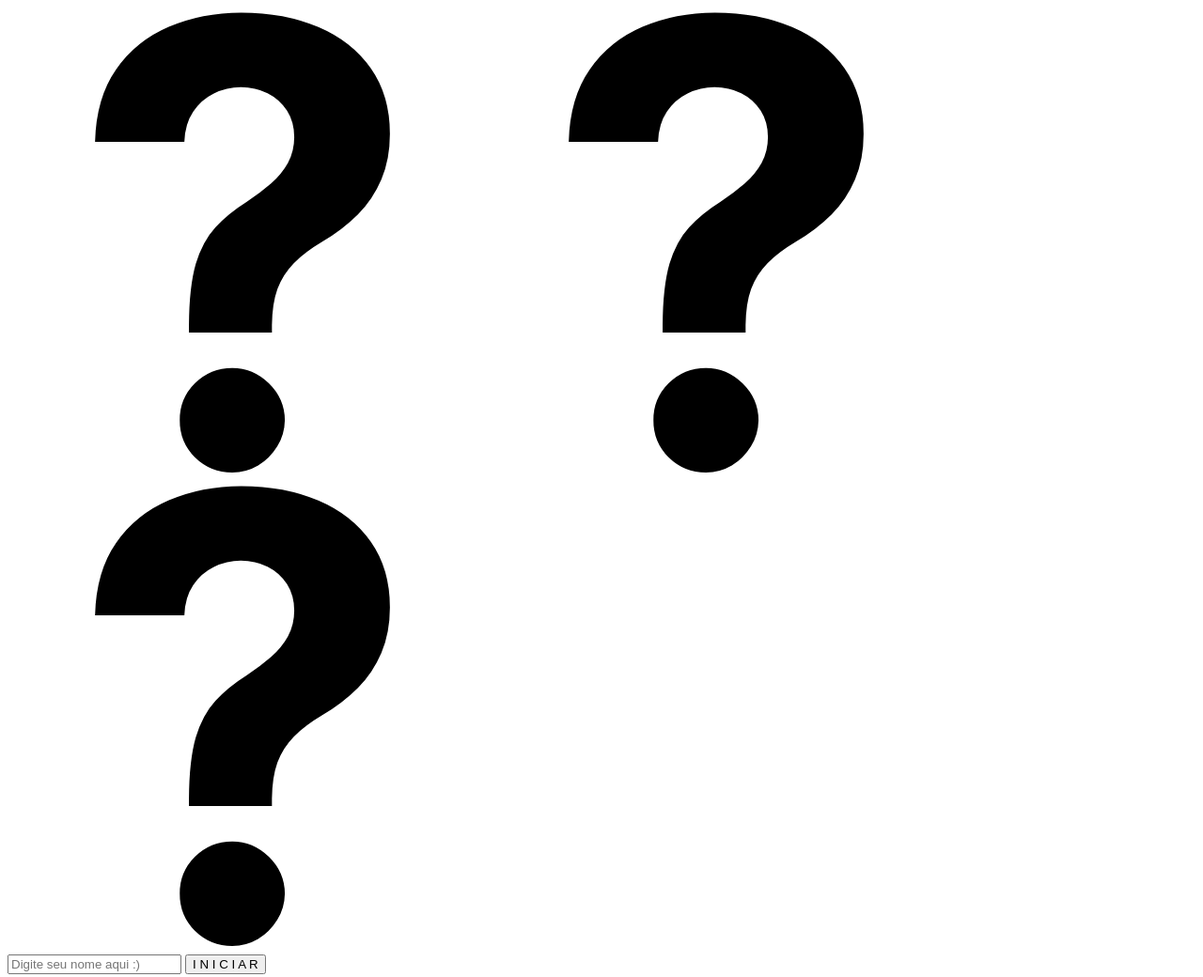
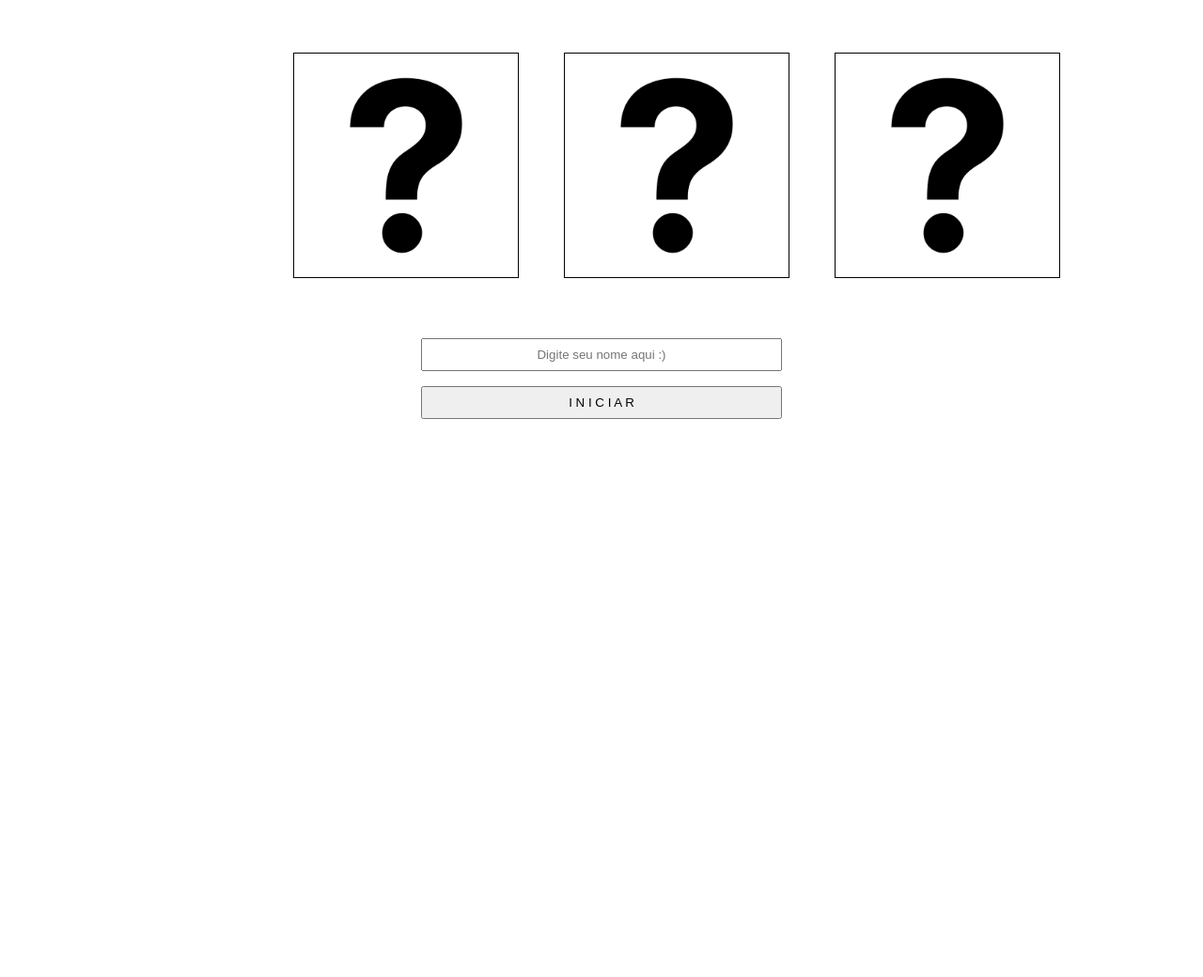
Before and after one commit to DeboraAlmeida/jogoTEx, a plain HTML site: page index.html in a window 1280 px wide. Shown: the top 1040 px of the page at 94% size. After the commit the page ends 800 px from the top, so only its background shows below. Drawn offline with Linux system fonts and the light colour scheme.

Commit message:
Added css à #telaInicial

```diff
--- a/index.html
+++ b/index.html
@@ -4,6 +4,7 @@
     <meta charset="UTF-8">
     <meta http-equiv="X-UA-Compatible" content="IE=edge">
     <meta name="viewport" content="width=device-width, initial-scale=1.0">
+    <link rel="stylesheet" href="/src/css/styles.css">
     <title>Play Now!!!</title>
 </head>
 <body>
@@ -11,19 +12,19 @@
     <main>
         <div>
             <!-- Tela Inicial -->
-            <div id="telaInicial">
-                <div>
-                    <img src="./images/question.png" alt="question">
-                    <img src="./images/question.png" alt="question">
-                    <img src="./images/question.png" alt="question">
+            <div class="container" id="telaInicial">
+                <div class="box__img">
+                    <img class="img--question" src="./images/question.png" alt="question">
+                    <img class="img--question" src="./images/question.png" alt="question">
+                    <img class="img--question" src="./images/question.png" alt="question">
                 </div>
-                <input type="text" id="nome" placeholder="Digite seu nome aqui :)">
-                <button id="btnJogar">I N I C I A R</button>
+                <input type="text" id="nome" placeholder="Digite seu nome aqui :)" class="input--name clickable">
+                <button id="btnJogar" class="btn--jogar clickable">I N I C I A R</button>
             </div>
             <!-- Fim Tela Inicial -->
 
             <!-- Tela Jogo -->
-            <div id="telaJogo">
+            <div class="hide" id="telaJogo">
 
                     <div>
                         <p>Pontos: <span id="pontuacao">0</span></p>
@@ -41,7 +42,7 @@
                     <!-- Fim Tela Jogo -->
 
             <!-- Tela Winner - Looser -->
-            <div id="winLooser">
+            <div class="hide" id="winLooser">
                 <img src="./images/looser.jpg" alt="winner-looser">
             </div>
             <!-- Fim Tela - Winner - Looser -->
--- /dev/null
+++ b/src/css/styles.css
@@ -0,0 +1,48 @@
+*{
+    margin: 0;
+    padding: 0;
+    box-sizing: border-box;
+    outline: none;
+}
+
+.hide{
+    display: none;
+}
+
+.container{
+    width:60%;
+    margin: 0 auto;
+    display:flex;
+    flex-direction: column;
+    justify-content: center;
+    text-align: center;
+}
+
+.box__img{
+    display:flex;
+    justify-content: space-around;
+    margin: 2rem;
+}
+
+.img--question{
+    /* width: 33%; */
+    height: 15rem;
+    margin:1.5rem;
+    padding:1.5rem;
+    border: 1px solid #000;
+}
+
+.clickable{
+    width:50%;
+    margin: 0.5rem auto;
+    padding:0.5rem;
+    text-align: center;
+}
+
+@media(max-width:869px){
+    .box__img {
+        flex-direction: column;
+        justify-content: center;
+        align-items: center;
+    }
+}
```
